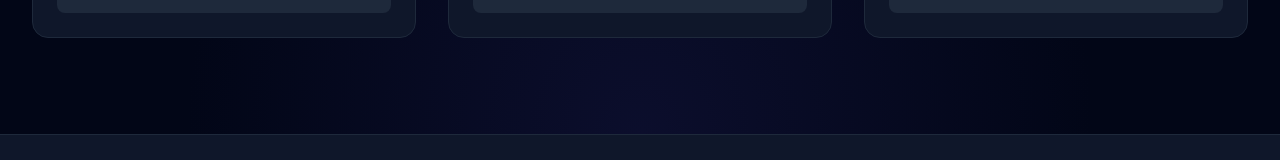
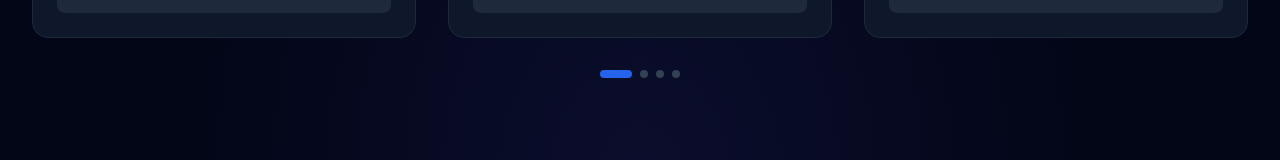
Before and after one commit to tedcharles111/abacux, a React (Vite) app: page /#home in a window 1280 px wide. Shown: the part 1707-1867 px from the top of the page. Built offline with nearby package versions, Linux system fonts and the light colour scheme.

Commit message:
feat: Add ARIA labels to investment plan navigation
Improves accessibility by adding descriptive ARIA labels to the previous and next buttons for the investment plan carousel. This helps screen readers and other assistive technologies correctly identify the function of these interactive elements.

```diff
--- a/pages/Home.tsx
+++ b/pages/Home.tsx
@@ -241,11 +241,12 @@ export const Home: React.FC<{ onNavigate: (page: string) => void }> = ({ onNavig
                 Choose from our selection of AI-optimized portfolios designed for every risk appetite.
               </p>
             </div>
+            {/* Arrows */}
             <div className="flex space-x-4">
-               <button onClick={prevPlan} className="p-3 rounded-full border border-slate-700 hover:bg-slate-800 text-white transition-colors">
+               <button onClick={prevPlan} className="p-3 rounded-full border border-slate-700 hover:bg-slate-800 text-white transition-colors" aria-label="Previous Plan">
                  <ChevronLeft size={24} />
                </button>
-               <button onClick={nextPlan} className="p-3 rounded-full border border-slate-700 hover:bg-slate-800 text-white transition-colors">
+               <button onClick={nextPlan} className="p-3 rounded-full border border-slate-700 hover:bg-slate-800 text-white transition-colors" aria-label="Next Plan">
                  <ChevronRight size={24} />
                </button>
             </div>
@@ -256,7 +257,7 @@ export const Home: React.FC<{ onNavigate: (page: string) => void }> = ({ onNavig
                  const index = (activePlanIndex + offset) % INVESTMENT_PLANS.length;
                  const plan = INVESTMENT_PLANS[index];
                  return (
-                    <div key={plan.id} className="bg-slate-900 rounded-2xl border border-slate-800 overflow-hidden group hover:border-blue-500/50 transition-all hover:shadow-2xl hover:shadow-blue-500/10 h-full flex flex-col">
+                    <div key={plan.id} className="bg-slate-900 rounded-2xl border border-slate-800 overflow-hidden group hover:border-blue-500/50 transition-all hover:shadow-2xl hover:shadow-blue-500/10 h-full flex flex-col transform duration-500">
                       <div className="h-48 overflow-hidden relative flex-shrink-0">
                         <img
                           src={plan.image}
@@ -286,7 +287,22 @@ export const Home: React.FC<{ onNavigate: (page: string) => void }> = ({ onNavig
                     </div>
                  );
                })}
-            </div>
+          </div>
+
+          {/* Dots Indicator */}
+          <div className="flex justify-center mt-8 space-x-2">
+            {INVESTMENT_PLANS.map((_, index) => (
+              <button
+                key={index}
+                onClick={() => setActivePlanIndex(index)}
+                className={`h-2 rounded-full transition-all duration-300 ${
+                  index === activePlanIndex ? 'w-8 bg-blue-600' : 'w-2 bg-slate-700 hover:bg-slate-600'
+                }`}
+                aria-label={`Go to plan ${index + 1}`}
+              />
+            ))}
+          </div>
+
         </div>
       </section>
 
```
